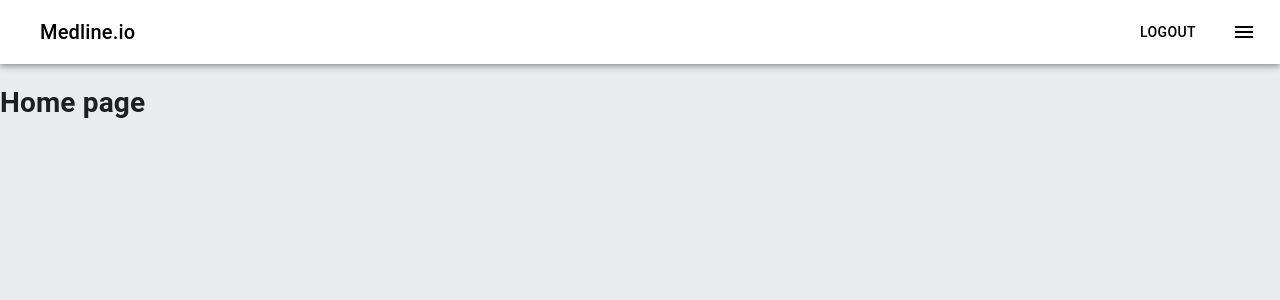
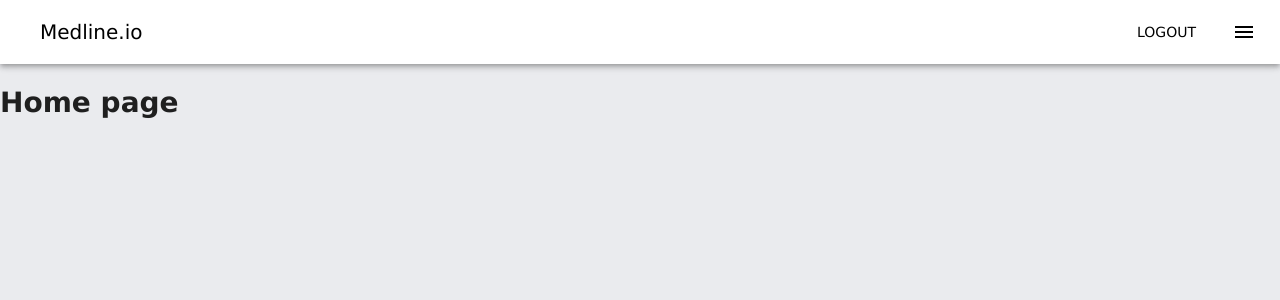
Before and after one commit to ComeTiss/medline-frontend, a React (Create React App) app: page / in a window 1280 px wide. Shown: the top 300 px of the page. Built offline with nearby package versions, Linux system fonts and the light colour scheme.

Commit message:
set up about page

```diff
--- a/src/MuiTheme.tsx
+++ b/src/MuiTheme.tsx
@@ -4,9 +4,19 @@ import { LIGHT_GREY } from "./utils/constants";
 // import green from "@material-ui/core/colors/green";
 
 const theme = createMuiTheme({
+  typography: {
+    htmlFontSize: 16,
+    fontFamily: "Verdana",
+    h3: {
+      fontSize: "1.5rem",
+      fontWeight: "bold"
+    },
+  },
   palette: {
     // Example to set primary and secondary theme color once decided
-    // primary: purple,
+    primary:{
+      main:  "#233768"
+    },
     // secondary: green,
     background: {
       default: LIGHT_GREY
--- /dev/null
+++ b/src/pages/About.tsx
@@ -0,0 +1,15 @@
+import React from "react";
+import NavBar from "../components/navigation/NavBar";
+import { Typography } from '@material-ui/core';
+
+
+function Home() {
+  return (
+    <>
+      <NavBar showLogout />
+      <Typography variant="h3" component="h1" align="center" color="primary">About Us</Typography>
+    </>
+  );
+}
+
+export default Home;
--- a/src/routes/routes.ts
+++ b/src/routes/routes.ts
@@ -1,4 +1,5 @@
 import Home from "../pages/Home";
+import About from "../pages/About";
 import Login from "../pages/Login";
 import Signup from "../pages/Signup";
 import Logout from "../pages/Logout";
@@ -50,6 +51,13 @@ const routes = [
     component: Home
   },
   {
+    path: "/about",
+    exact: true,
+    name: "about",
+    protected: false,
+    component: About
+  },
+  {
     path: "/profile",
     exact: true,
     name: "user",
```
Also changed, not shown: 1 other file (tests, documents, lock files or other folders).
